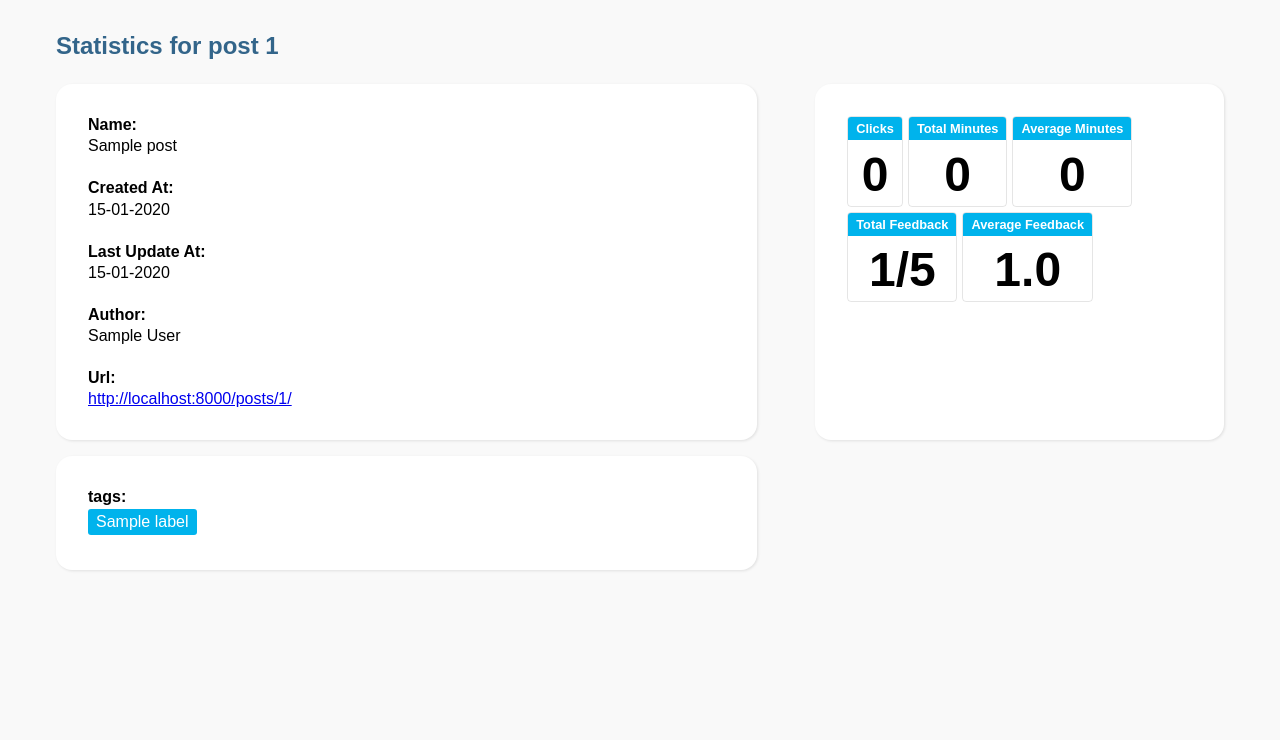
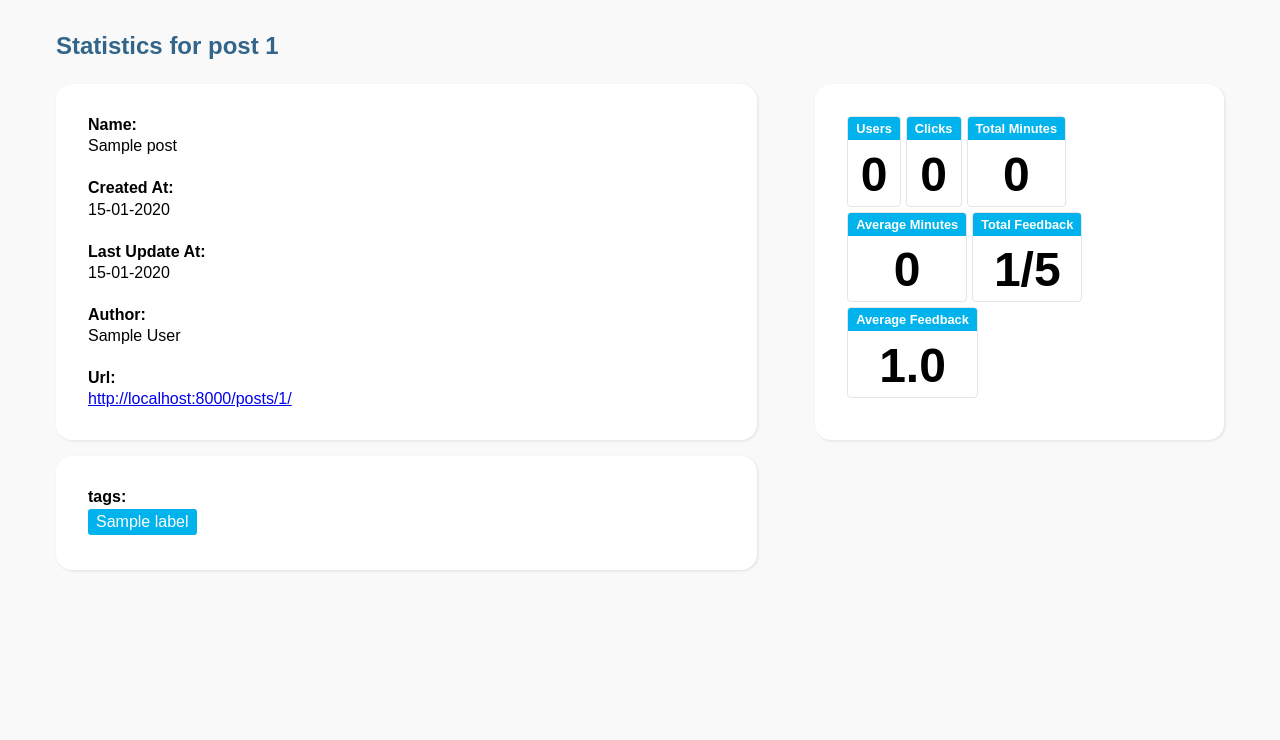
Before and after one commit to tian2992/afinidata-content-manager, a Django app: page /posts/1/statistics/ in a window 1280 px wide. Shown: the part 60-800 px from the top of the page. Run offline with Django 3.2, Linux system fonts and the light colour scheme; tables that the repository leaves empty hold one stand-in row (values such as "Sample post"); parts of the project's set-up code (start-up, migrations or seed data) failed here and were passed over.

Commit message:
show total channel_users

```diff
--- a/posts/templates/posts/statistics.html
+++ b/posts/templates/posts/statistics.html
@@ -25,6 +25,10 @@
 
                 </div>
                 <div class="panel small-panel">
+                    <div class="target">
+                        <strong>Users</strong>
+                        <span>{{ channel_users }}</span>
+                    </div>
                     <div class="target">
                         <strong>Clicks</strong>
                         <span>{{ clicks.count }}</span>
--- a/posts/views.py
+++ b/posts/views.py
@@ -86,6 +86,7 @@ class StatisticsView(TemplateView):
         clicks = view_post.interaction_set.filter(type='opened')
         sessions = view_post.interaction_set.filter(type='session')
         feedbacks = view_post.feedback_set.all()
+        users = set()
         context['post'] = view_post
         context['clicks'] = clicks
         context['sessions'] = sessions
@@ -93,15 +94,18 @@ class StatisticsView(TemplateView):
 
         sessions_minutes = 0
         for session in sessions:
+            users.add(session.user_id)
             if session.minutes != 0:
                 sessions_minutes = sessions_minutes + int(session.minutes)
             else:
                 sessions_minutes = sessions_minutes + .3
 
+        context['channel_users'] = len(users)
+
         sessions_minutes = math.floor(sessions_minutes)
         context['session_minutes'] = sessions_minutes
         if sessions.count() > 0:
-            context['session_average'] = sessions_minutes / int(sessions.count())
+            context['session_average'] = round(sessions_minutes / int(sessions.count()), 2)
         else:
             context['session_average'] = 0
 
@@ -112,10 +116,11 @@ class StatisticsView(TemplateView):
 
         context['feedback_total'] = feedback_total
         if feedbacks.count() > 0:
-            context['feedback_average'] = feedback_total / feedbacks.count()
+            context['feedback_average'] = round(feedback_total / feedbacks.count(), 2)
         else:
             context['feedback_average'] = 0
         context['feedback_ideal'] = feedbacks.count() * 5
+
         return context
 
 
```
